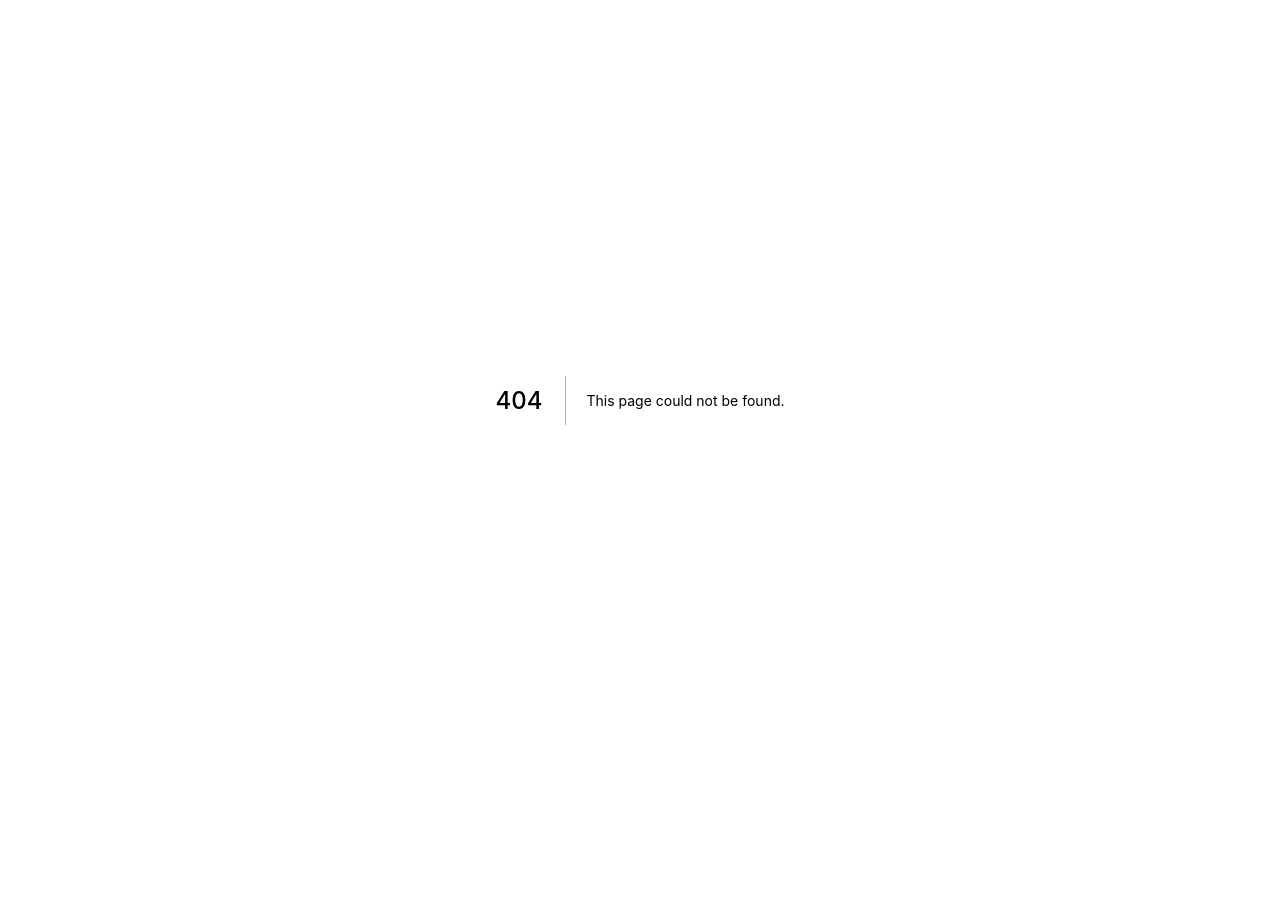
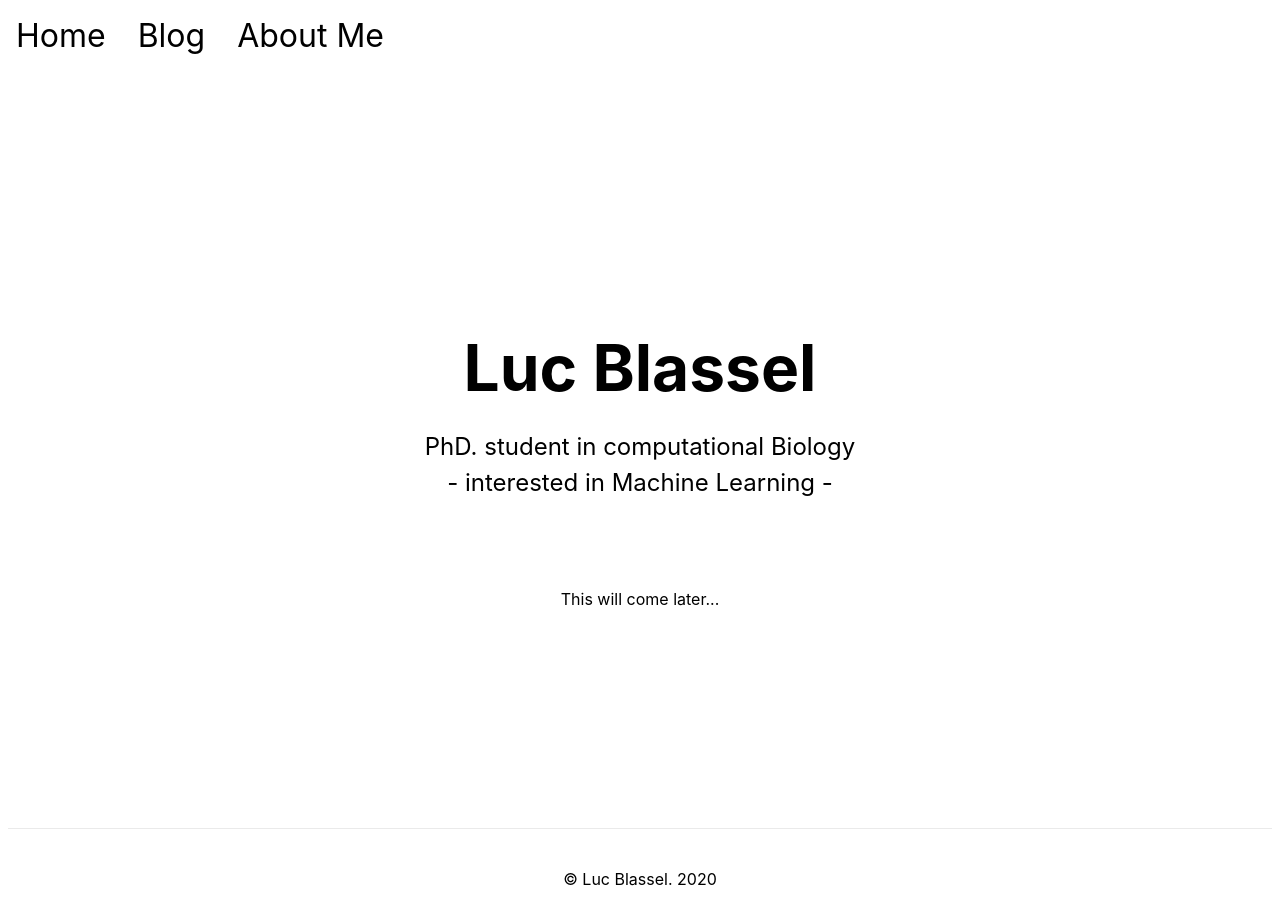
Before and after one commit to lucblassel/lucblassel.com, a Next.js app: page /about in a window 1280 px wide. Before the commit this address had no page. Shown: the top 924 px of the page. Before the commit the page ends 800 px from the top, so only its background shows below. Built offline with nearby package versions, Linux system fonts and the light colour scheme.

Commit message:
adding placeholders

```diff
--- /dev/null
+++ b/pages/about.js
@@ -0,0 +1,30 @@
+import Head from "next/head";
+import NavBar from "../components/Navbar";
+import styles from "../styles/Home.module.css";
+
+export default function About() {
+  return (
+    <NavBar>
+      <div className={styles.container}>
+        <Head>
+          <title>Luc Blassel - About Me</title>
+          <link rel="icon" href="/favicon.ico" />
+        </Head>
+        <main className={styles.main}>
+          <h1 className={styles.title}>Luc Blassel</h1>
+
+          <p className={styles.description}>
+            PhD. student in computational Biology <br />- interested in Machine
+            Learning -
+          </p>
+
+        <div className={styles.grid}>
+            <p> This will come later...</p>
+        </div>
+
+      </main>
+      <footer className={styles.footer}>© Luc Blassel. 2020</footer>
+      </div>
+    </NavBar>
+  );
+}
```
Also changed, not shown: pages/stuff.js (added, +29 -0 lines).
